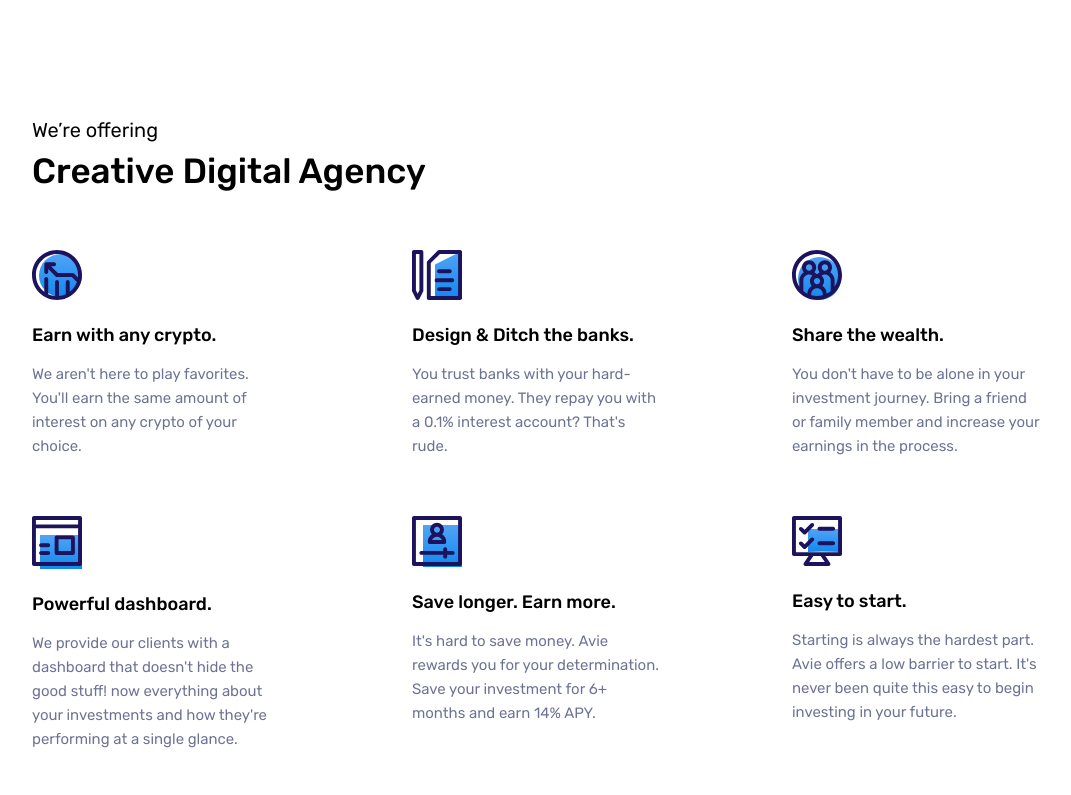
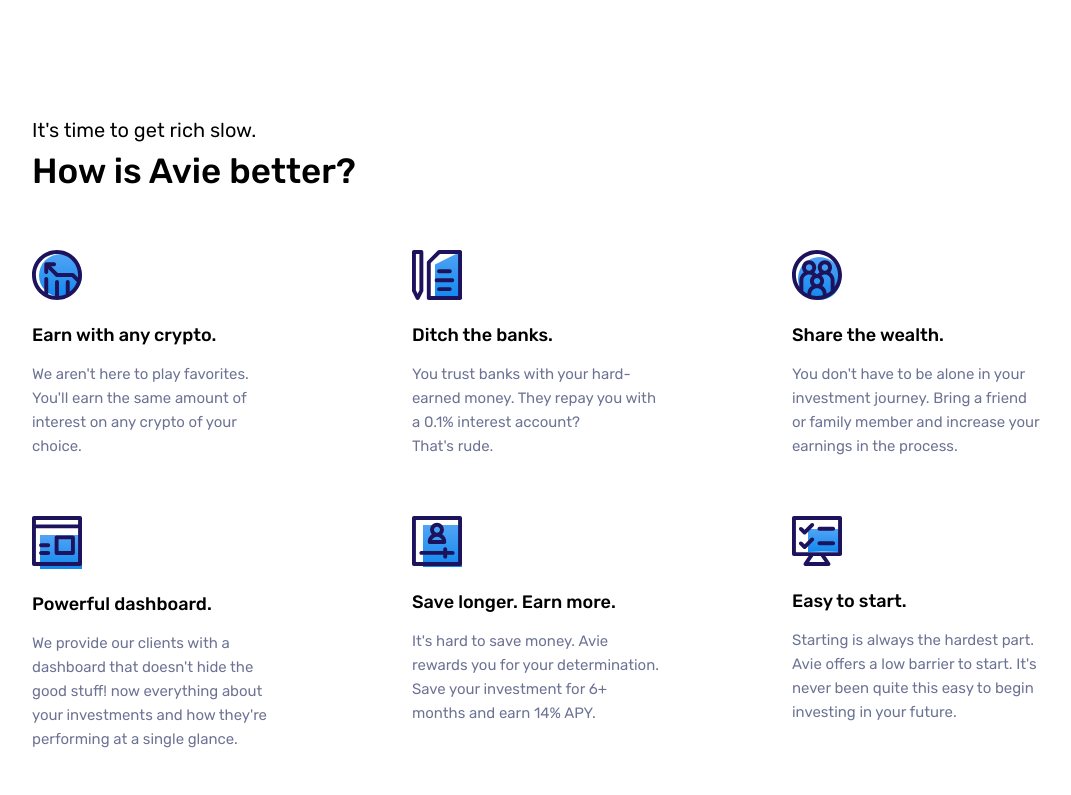
Before and after one commit to ItsPure/AVIEFINANCE, a website: page index.html in a window 1280 px wide. Shown: the part 685-1480 px from the top of the page, without its empty margins (52-1123 px from the left). Drawn offline with Linux system fonts and the light colour scheme.

Commit message:
some fixes

```diff
--- a/index.html
+++ b/index.html
@@ -70,8 +70,8 @@
 				<div class="container">
 					<div class="row">
 						<div class="col-sm-12">
-							<h5 class="text-dark">We’re offering</h5>
-							<h3 class="font-weight-medium text-dark mb-5">Creative Digital Agency</h3>
+							<h5 class="text-dark">It's time to get rich slow.</h5>
+							<h3 class="font-weight-medium text-dark mb-5">How is Avie better?</h3>
 						</div>
 					</div>
 					<div class="row" data-aos="fade-up">
@@ -90,12 +90,12 @@
 						<div class="col-sm-4 text-center text-lg-left">
 							<div class="services-box"   data-aos="fade-down" data-aos-easing="linear" data-aos-duration="1500">
 								<img src="images/design-development.svg" alt="design-development" data-aos="zoom-in">
-								<h6 class="text-dark mb-3 mt-4 font-weight-medium">Design &
+								<h6 class="text-dark mb-3 mt-4 font-weight-medium">
 									Ditch the banks.
 								</h6>
 								<p>
 									You trust banks with your hard-earned money.
-									They repay you with a 0.1% interest account?
+									They repay you with a 0.1% interest account?<br>
 									That's rude.
 								</p>
 							</div>
@@ -188,6 +188,7 @@
 					</div>
 				</div>
 			</section>
+			<!--
 			<section class="our-projects" id="projects">
 				<div class="container">
 					<div class="row pt-5 mt-5 pb-5 mb-5">
@@ -230,6 +231,8 @@
 					</div>
 				</div>
 			</section>
+			-->
+			<!--
 			<section class="testimonial" id="testimonial">
 				<div class="container">
 					<div class="row  mt-md-0 mt-lg-4">
@@ -300,6 +303,7 @@
 					</div>
 				</div>
 			</section>
+			--!>
 			<!--<section class="contactus" id="contact">
 				<div class="container">
 					<div class="row mb-5 pb-5">
```
